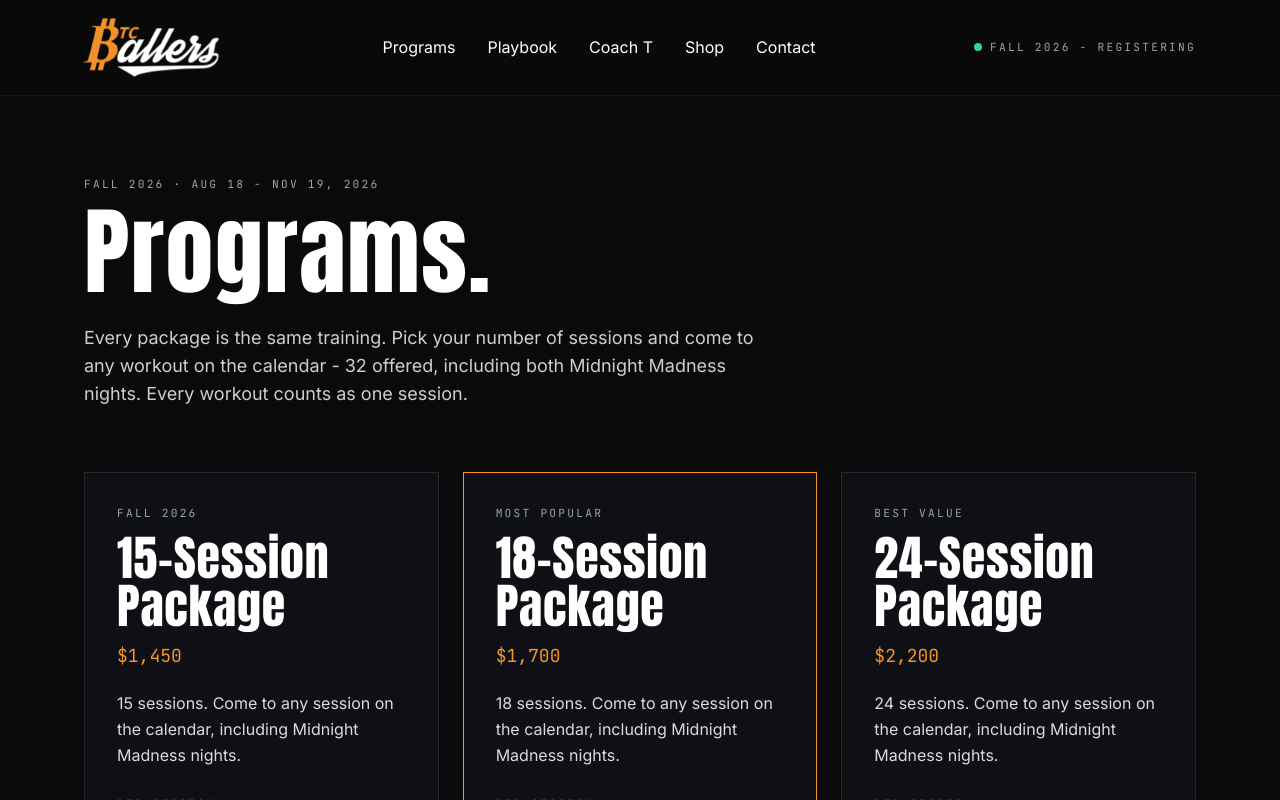
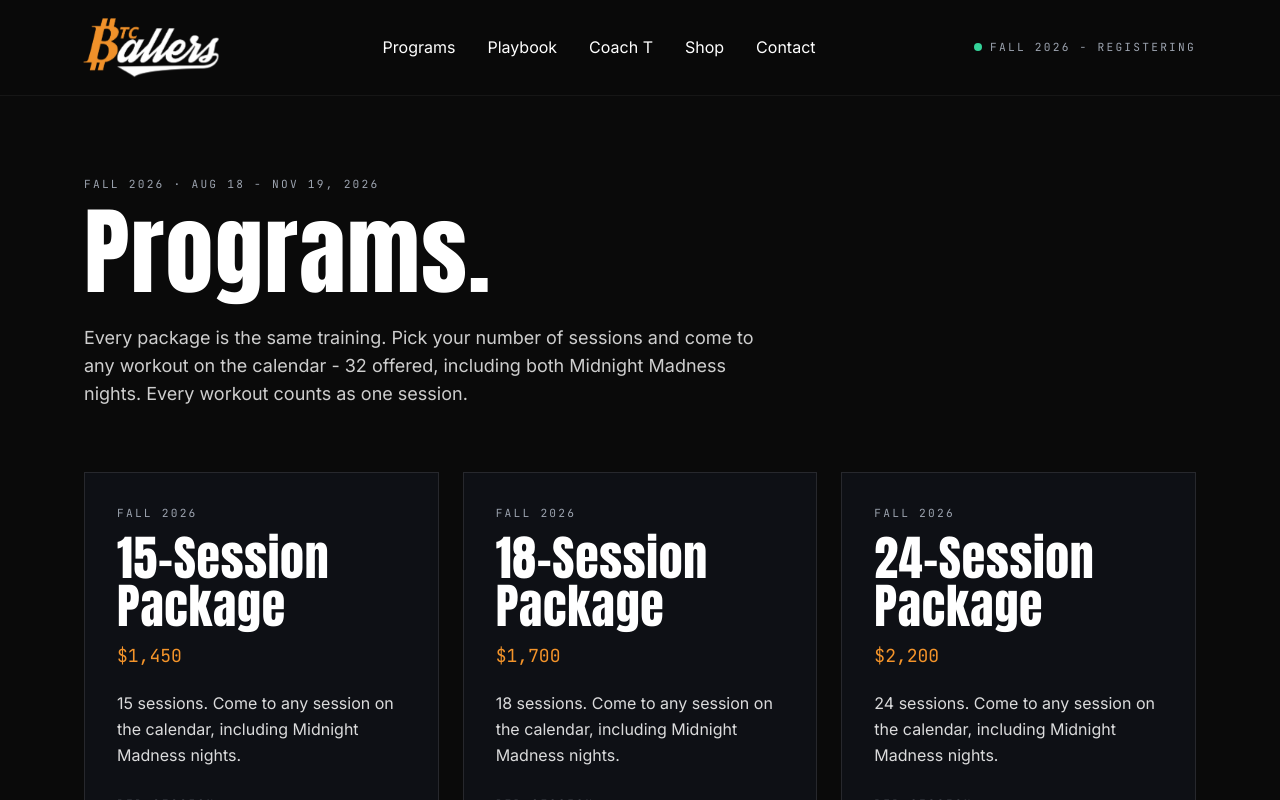
Before and after one commit to btctc/btcballers-fit, a Next.js app: page /programs in a window 1280 px wide. Shown: the top 800 px of the page. Built offline with nearby package versions, Linux system fonts and the light colour scheme.

Commit message:
Remove Most popular/Best value badges; add Zelle/check payment info to season details and registration email

```diff
--- a/src/app/programs/page.tsx
+++ b/src/app/programs/page.tsx
@@ -60,6 +60,7 @@
             <li>{fallSeason.locations}</li>
             <li>{fallSeason.noTraining}</li>
             <li>{fallSeason.weather}</li>
+            <li>{fallSeason.payments}</li>
             <li>{fallSeason.policy}</li>
           </ul>
           <div className="mt-8 border-t border-white/10 pt-6">
--- a/src/components/SeasonPlanner.tsx
+++ b/src/components/SeasonPlanner.tsx
@@ -136,7 +136,7 @@
       .join("\n");
     const subject = encodeURIComponent(`Fall 2026 registration - ${pkg.label}`);
     const body = encodeURIComponent(
-      `Hi Coach T,\n\nI'd like to register for Fall 2026.\n\nPackage: ${pkg.label} (${pkg.price})\n\nDays we're planning to come (${count}):\n${dateLines}\n\nKid's name:\nKid's age:\nWhat we want to work on:\nAnything Coach T should know:\n\nI understand all sales are final (no refunds) and packages can be upgraded at any time.\n\nThanks.`
+      `Hi Coach T,\n\nI'd like to register for Fall 2026.\n\nPackage: ${pkg.label} (${pkg.price})\n\nDays we're planning to come (${count}):\n${dateLines}\n\nKid's name:\nKid's age:\nHow we'll pay (Zelle or check):\nWhat we want to work on:\nAnything Coach T should know:\n\nI understand all sales are final (no refunds) and packages can be upgraded at any time.\n\nThanks.`
     );
     return `mailto:${site.email}?subject=${subject}&body=${body}`;
   };
--- a/src/lib/programs.ts
+++ b/src/lib/programs.ts
@@ -25,6 +25,7 @@
   weather:
     "Weather issue? That session gets a makeup day - you never lose a session you paid for.",
   policy: "No refunds - packages may be upgraded at any time by paying the difference.",
+  payments: "Pay by Zelle or check. Zelle: overtimeincorporated@gmail.com.",
   locations:
     "Private home court (address shared at registration) and SandersFit.",
 };
@@ -44,8 +45,6 @@
     price: "$1,700",
     perSession: "$94 / session",
     label: "18-Session Package",
-    badge: "Most popular",
-    highlight: true,
     terms: [
       "Pay in full, or half ($850) at registration + two payments of $425.",
       "Payments due Sep 12 and Oct 12.",
@@ -57,7 +56,6 @@
     price: "$2,200",
     perSession: "$92 / session",
     label: "24-Session Package",
-    badge: "Best value",
     terms: [
       "Pay in full, or half ($1,100) at registration + two payments of $550.",
       "Payments due Sep 12 and Oct 12.",
```
